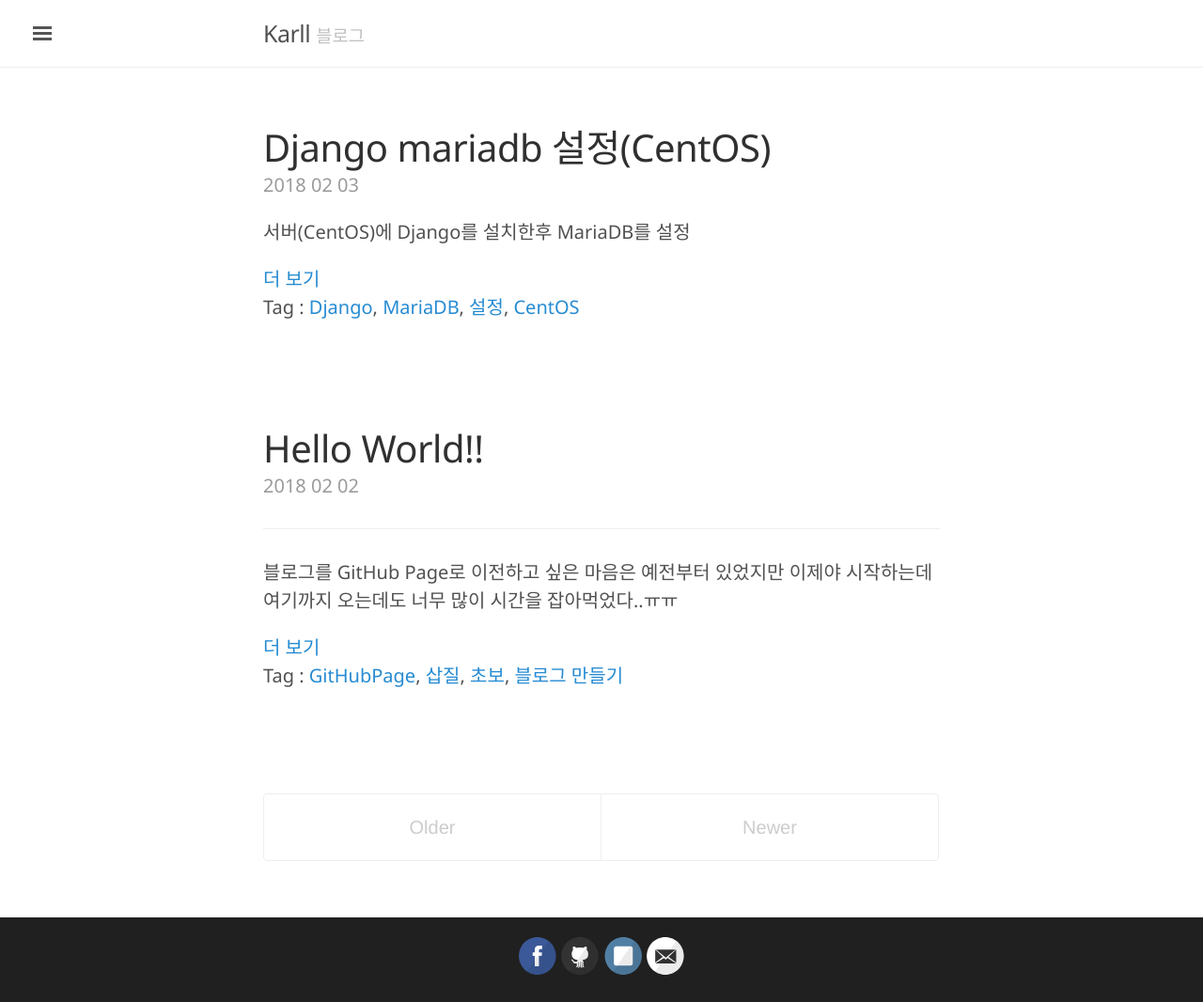
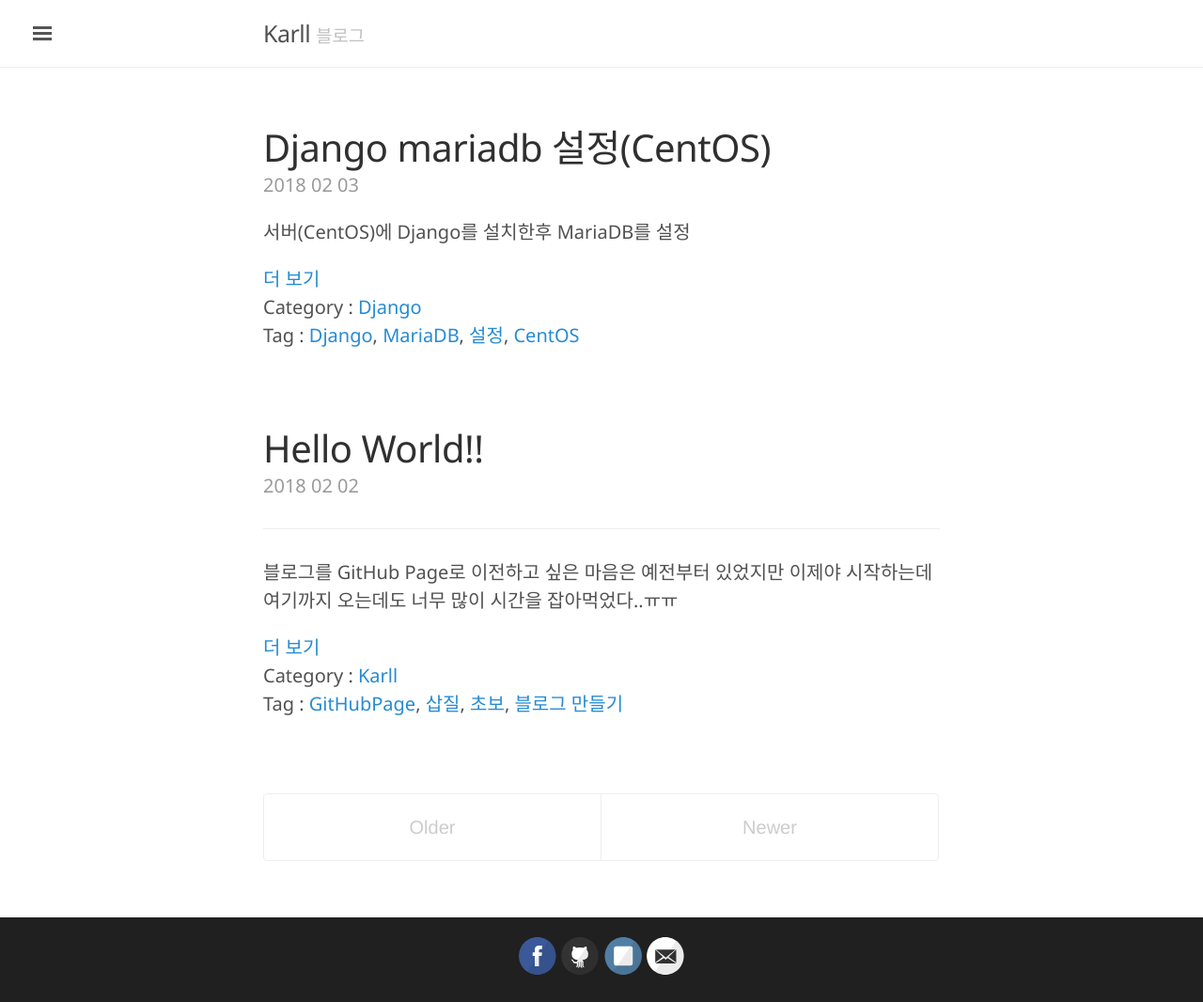
Before and after one commit to Kor-Karll/Kor-Karll.github.io, a Jekyll site: the page built from index.html, in a window 1280 px wide. Shown: the whole page at 94% size. Built offline with Jekyll 4.4.1, drawn with Linux system fonts in a browser that asks for light colours; the list of posts is cut into pages by our own code.

Commit message:
카테고리 추가(인덱스,포스트)

```diff
--- /dev/null
+++ b/_includes/post_category.html
@@ -0,0 +1,10 @@
+
+<div class="post-tags">
+    Category :
+    {% if post %}
+        {% assign category = post.category %}
+    {% else %}
+        {% assign category = page.category %}
+    {% endif %}
+    <a href="/{{ category }}">{{ category }}</a>
+</div>
--- a/_includes/post_tags.html
+++ b/_includes/post_tags.html
@@ -10,4 +10,3 @@
   <a href="/tags/#{{tag|slugize}}">{{tag}}</a>{% unless forloop.last %},{% endunless %}
   {% endfor %}
 </div>
-<br/>
--- a/_layouts/post.html
+++ b/_layouts/post.html
@@ -4,8 +4,12 @@
 
 <div class="post">
   <h1 class="post-title">{{ page.title }}</h1>
-  <span class="post-date">{{ page.date | date: "%Y %m %d" }}</span>
+  <hr/>
+  <span class="post-date">Created: {{ page.date | date: "%Y %m %d" }}</span>
+  {% include post_category.html %}
   {% include post_tags.html %}
+  <hr/>
+  <hr/>
   {{ content }}
 </div>
 
--- a/index.html
+++ b/index.html
@@ -20,6 +20,7 @@
     <div>
       <a href="{{ post.url }}">더 보기</a>
     </div>
+    {% include post_category.html %}
     {% include post_tags.html %}
   </div>
   {% endfor %}
```
